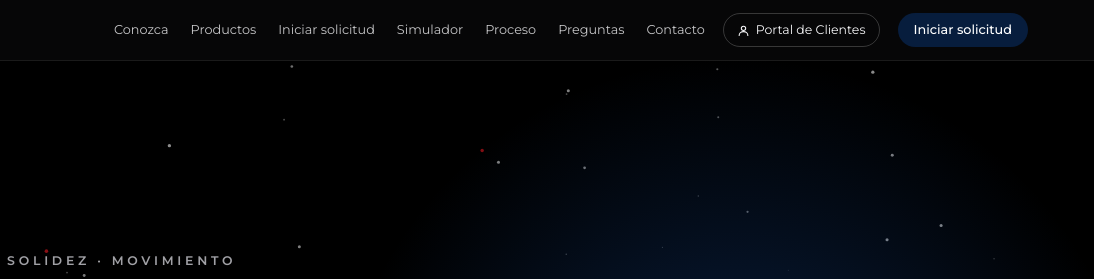
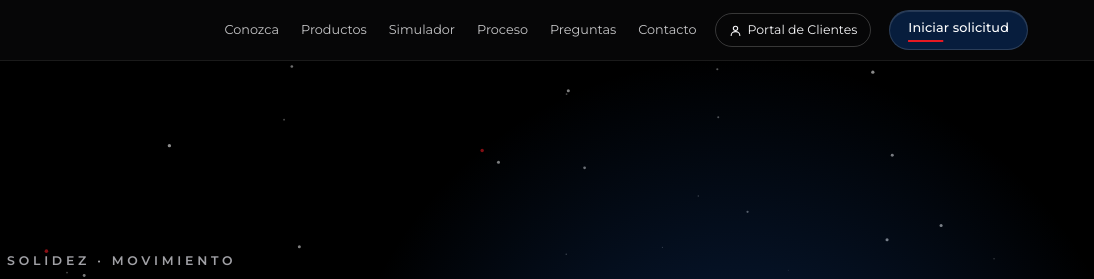
Before and after one commit to diegocortezcnt-bot/atrixfinanciera, a plain HTML site: page index.html in a window 1280 px wide. Shown: the top 279 px of the page, 186-1280 px from the left. Drawn offline with Linux system fonts and the light colour scheme; animation ran at ten frames a second.

Commit message:
Barra: un solo boton Iniciar solicitud (letras blancas con subrayado rojo)

```diff
--- a/index.html
+++ b/index.html
@@ -96,6 +96,11 @@ svg{display:block;max-width:100%}
 .lnav .links a:hover,.lnav .links a.on{opacity:1}
 .lnav .links a.on::after{content:"";position:absolute;left:0;right:0;bottom:-2px;height:2px;background:var(--red)}
 .lnav .btn{padding:6px 15px;font-size:.8rem}
+.lnav .nsol{padding:7px 18px 9px;font-size:.8rem;font-weight:500;letter-spacing:.01em;color:#fff;background:var(--navy);border:1px solid rgba(255,255,255,.14);box-shadow:inset 0 1px 0 rgba(255,255,255,.12)}
+.lnav .nsol span{position:relative;padding-bottom:3px}
+.lnav .nsol span::after{content:"";position:absolute;left:0;right:0;bottom:-2px;height:2px;border-radius:2px;background:var(--red);transform:scaleX(.35);transform-origin:left;transition:transform .35s var(--ease)}
+.lnav .nsol:hover span::after,.lnav .nsol.on span::after{transform:scaleX(1)}
+.lnav .nsol:hover{background:var(--navy-2)}
 .lnav .dd{display:none;background:none;border:0;cursor:pointer;width:34px;height:34px;border-radius:50%}
 .lnav .dd svg{width:14px;height:14px;transition:transform .35s var(--ease)}
 .lnav.open .dd svg{transform:rotate(180deg)}
@@ -522,7 +527,6 @@ html{scroll-behavior:auto}
 <div class="links" id="lnLinks">
 <a href="#conozca">Conozca</a>
 <a href="#productos">Productos</a>
-<a href="#solicitud">Iniciar solicitud</a>
 <a href="#simulador">Simulador</a>
 <a href="#proceso">Proceso</a>
 <a href="#preguntas">Preguntas</a>
@@ -530,7 +534,7 @@ html{scroll-behavior:auto}
 </div>
 <a class="portal" href="/portal/" aria-label="Portal de Clientes"><svg width="13" height="13" viewBox="0 0 24 24" fill="none" stroke="currentColor" stroke-width="2" stroke-linecap="round"><circle cx="12" cy="8" r="4"/><path d="M4 21c0-4 3.6-7 8-7s8 3 8 7"/></svg><span>Portal de Clientes</span></a>
 <button class="dd" id="lnDd" type="button" aria-label="Mostrar secciones" aria-expanded="false"><svg viewBox="0 0 24 24" fill="none" stroke="currentColor" stroke-width="2.4" stroke-linecap="round" stroke-linejoin="round"><path d="M6 9l6 6 6-6"/></svg></button>
-<a class="btn btn-p" href="/solicitud/?nueva"><span class="s1">Iniciar solicitud</span><span class="s2">Solicitar</span></a>
+<a class="btn btn-p nsol" href="/solicitud/?nueva"><span class="s1">Iniciar solicitud</span><span class="s2">Solicitar</span></a>
 </div>
 </nav>
 <!-- HERO SEQUENCE -->
@@ -1252,7 +1256,7 @@ const y=scrollY, navB=lnav.getBoundingClientRect().bottom;
 // nav theme
 lnav.classList.toggle('dark',darkZones.some(z=>{const r=z.getBoundingClientRect();return r.top<=navB&&r.bottom>=navB}));
 // active link
-let cur=null; const th=innerHeight*.4; secs.forEach(s=>{const r=s.el.getBoundingClientRect(); if(r.top<=th&&r.bottom>th) cur=s.a}); $$('#lnLinks a').forEach(a=>a.classList.toggle('on',a===cur));
+let cur=null; const th=innerHeight*.4; secs.forEach(s=>{const r=s.el.getBoundingClientRect(); if(r.top<=th&&r.bottom>th) cur=s.a}); $$('#lnLinks a').forEach(a=>a.classList.toggle('on',a===cur)); {const so=$('#solicitud'),nb=$('.lnav .nsol'); if(so&&nb){const r=so.getBoundingClientRect(); nb.classList.toggle('on',r.top<=th&&r.bottom>th);}}
 toTop.classList.toggle('show',y>900);
 if(reduce){heroP=0;return}
 // hero
```
